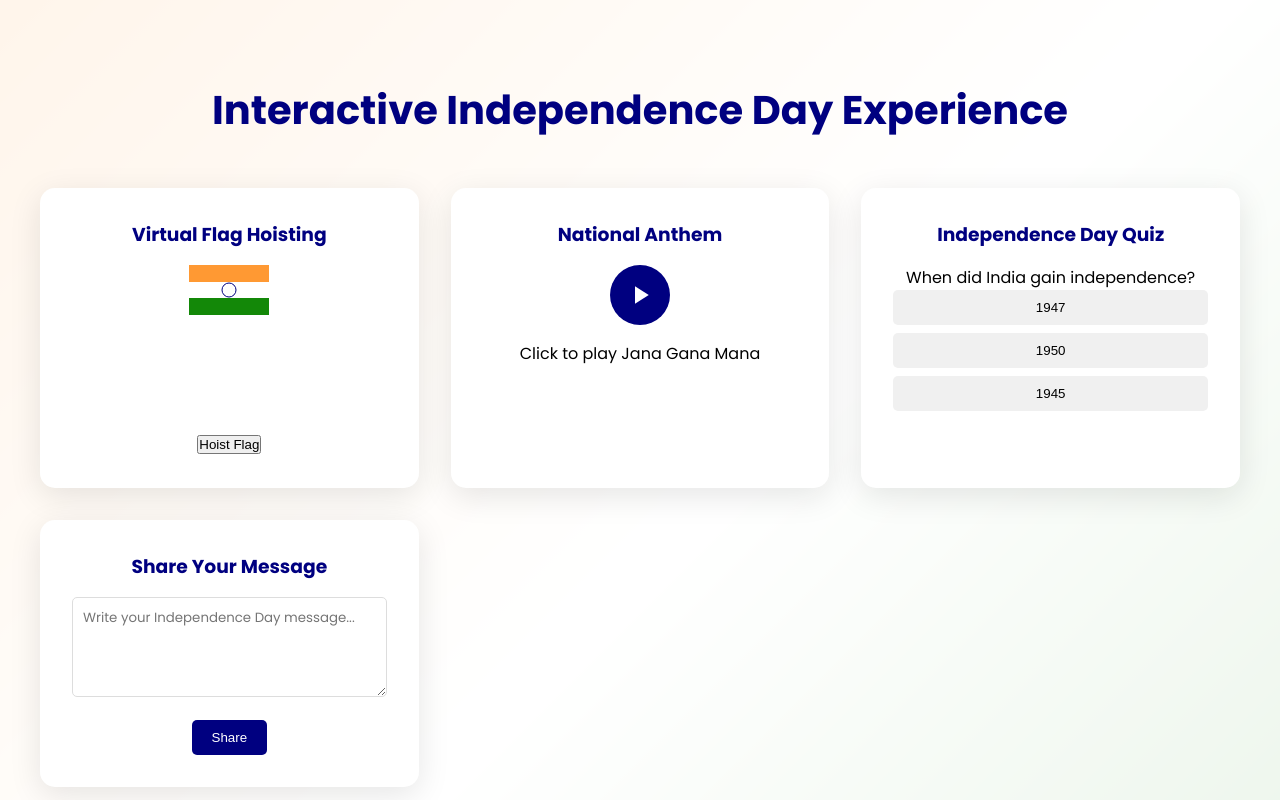
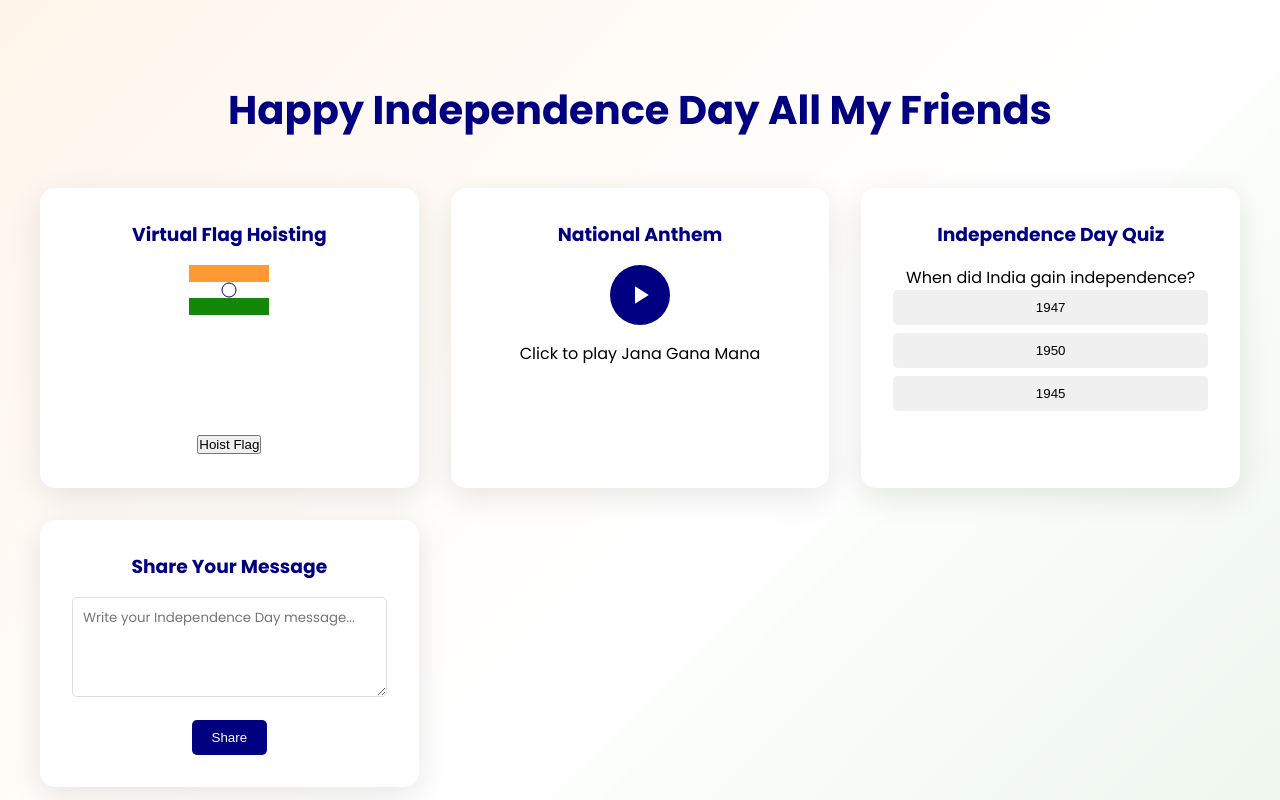
Before and after one commit to sujeetyadav7250/independence_day, a plain HTML site: page index.html in a window 1280 px wide. Both pictures are taken after a click on the button "Start Surprise". Shown: the top 800 px of the page. Drawn offline with Linux system fonts and the light colour scheme.

Commit message:
something change

```diff
--- a/index.html
+++ b/index.html
@@ -39,7 +39,7 @@
         <!-- Interactive Section -->
         <section id="interactive-section" class="hidden">
             <div class="container">
-                <h2>Interactive Independence Day Experience</h2>
+                <h2>Happy Independence Day All My Friends</h2>
 
                 <!-- Fireworks Canvas -->
                 <canvas id="fireworks-canvas"></canvas>
```
